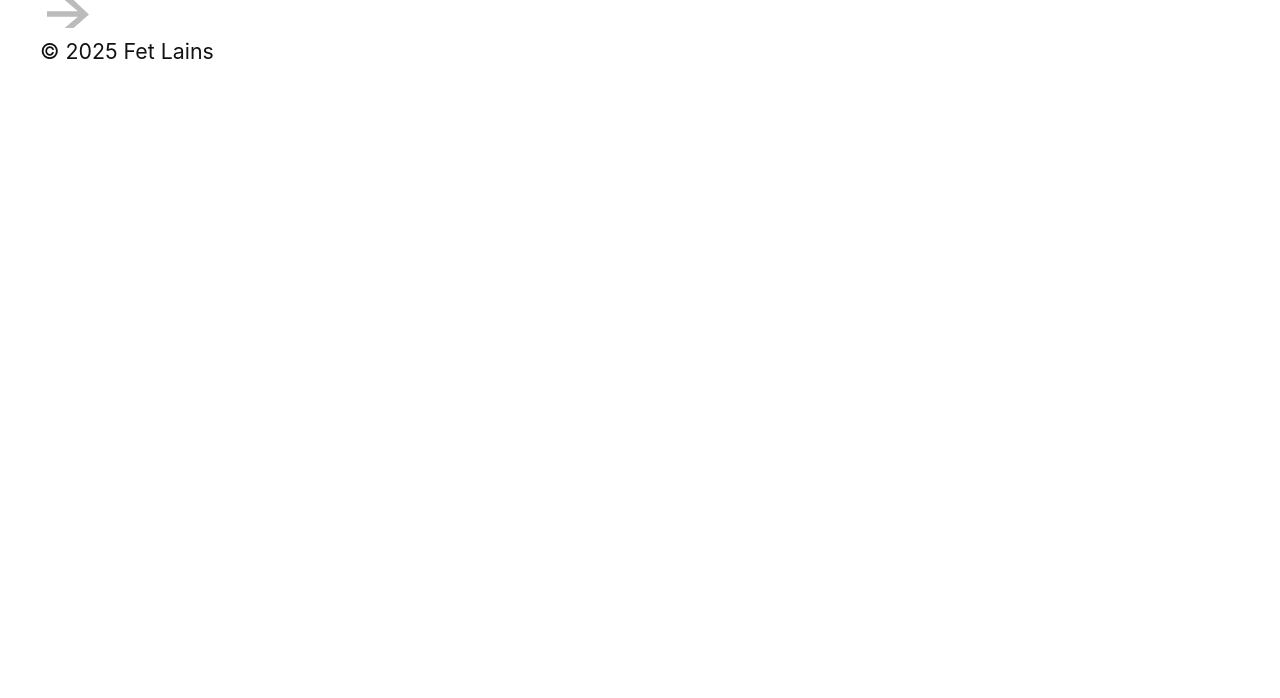
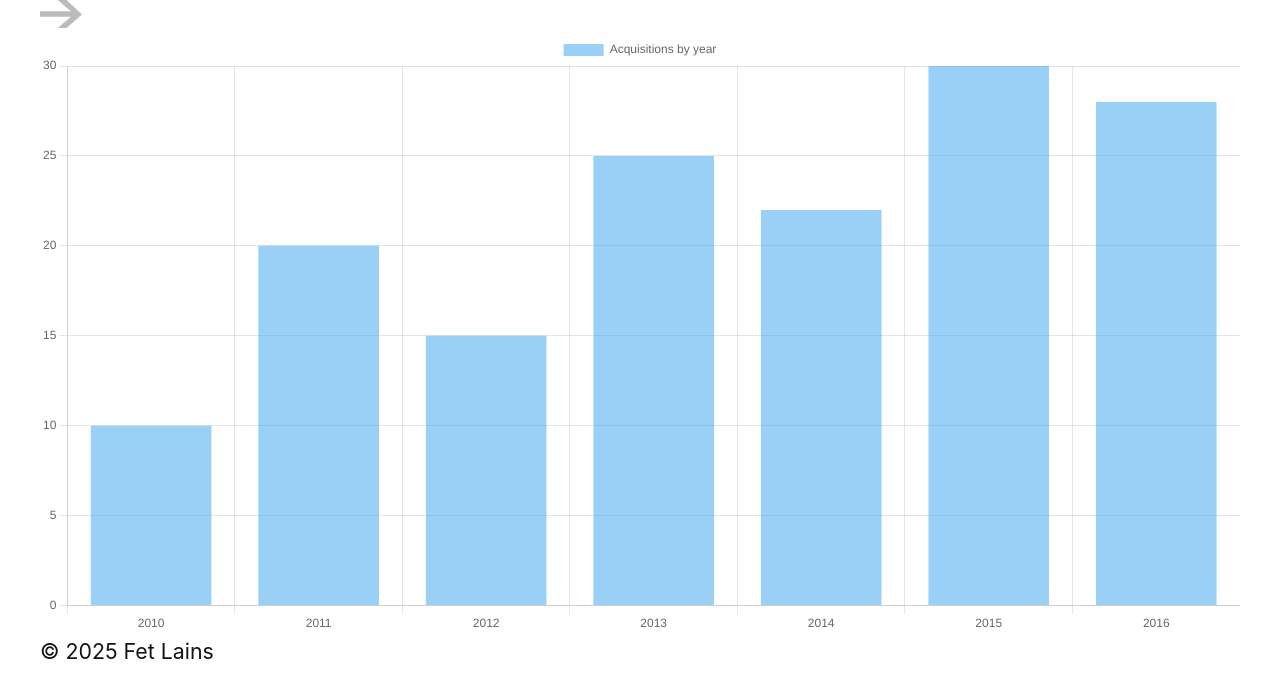
Before and after one commit to fet-lains/psycho-graph, a plain HTML site: page index.html in a window 1280 px wide. Drawn offline with nearby package versions, Linux system fonts and the light colour scheme.

Commit message:
remove node modules

```diff
--- a/index.html
+++ b/index.html
@@ -49,13 +49,6 @@
     <header class="header">
       <div class="container">
         <div class="header__body">
-          <button
-            type="button"
-            class="burger"
-            aria-label="menu"
-            aria-controls="navigation">
-            <span class="burger__inner"></span>
-          </button>
           <a
             href="#home"
             class="logo header__logo"
@@ -89,8 +82,10 @@
     </header>
 
     <main class="main">
-      <section class="promo">
-        <div class="container"></div>
+      <section class="graph">
+        <div class="container">
+          <canvas id="graph"></canvas>
+        </div>
       </section>
     </main>
 
@@ -106,6 +101,7 @@
       </div>
     </footer>
 
+    <script src="https://cdn.jsdelivr.net/npm/chart.js"></script>
     <script src="js/app.js"></script>
   </body>
 </html>
--- a/js/app.js
+++ b/js/app.js
@@ -1 +1,26 @@
-document.addEventListener('DOMContentLoaded', () => {});
+document.addEventListener('DOMContentLoaded', () => {
+  (async function () {
+    const data = [
+      { year: 2010, count: 10 },
+      { year: 2011, count: 20 },
+      { year: 2012, count: 15 },
+      { year: 2013, count: 25 },
+      { year: 2014, count: 22 },
+      { year: 2015, count: 30 },
+      { year: 2016, count: 28 },
+    ];
+
+    new Chart(document.getElementById('graph'), {
+      type: 'bar',
+      data: {
+        labels: data.map((row) => row.year),
+        datasets: [
+          {
+            label: 'Acquisitions by year',
+            data: data.map((row) => row.count),
+          },
+        ],
+      },
+    });
+  })();
+});
--- a/package.json
+++ /dev/null
@@ -1,5 +0,0 @@
-{
-  "dependencies": {
-    "chart.js": "^4.4.7"
-  }
-}
```
Also changed, not shown: 2 other files.
